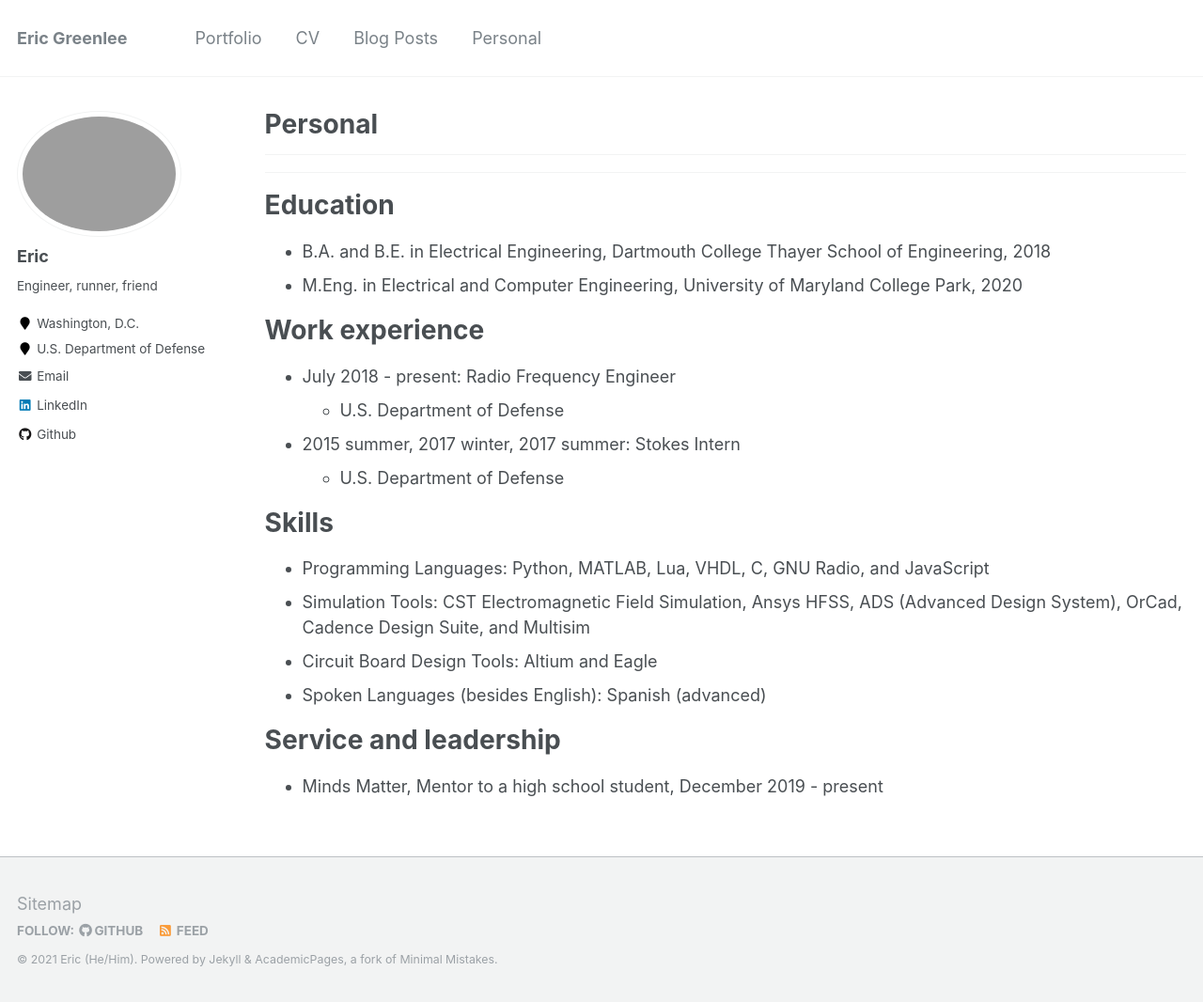
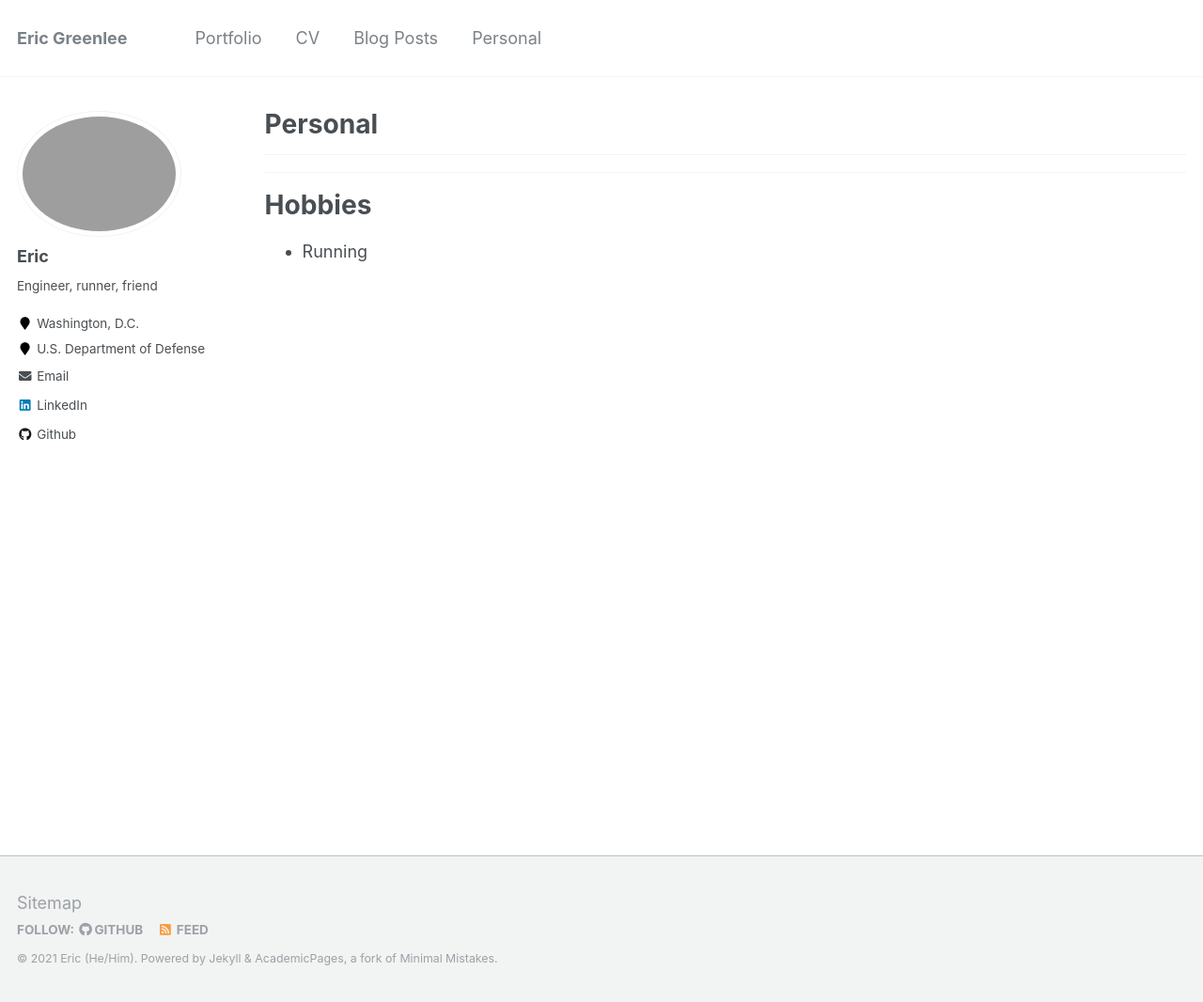
Before and after one commit to EricGreenlee/EricGreenlee.github.io, a Jekyll site: the page built from _pages/personal.md, in a window 1280 px wide and 1066 px high. Shown: the whole window at 94% size. Built offline with Jekyll 4.4.1, drawn with Linux system fonts in a browser that asks for light colours.

Commit message:
update header

```diff
--- a/_pages/personal.md
+++ b/_pages/personal.md
@@ -9,26 +9,6 @@
 --- {% include base_path %}
 ***
 
-Education
+Hobbies
 ======
-* B.A. and B.E. in Electrical Engineering, Dartmouth College Thayer School of Engineering, 2018
-* M.Eng. in Electrical and Computer Engineering, University of Maryland College Park, 2020
-
-Work experience
-======
-* July 2018 - present: Radio Frequency Engineer
-  * U.S. Department of Defense
-* 2015 summer, 2017 winter, 2017 summer: Stokes Intern
-  * U.S. Department of Defense
-
-Skills
-======
-* Programming Languages: Python, MATLAB, Lua, VHDL, C, GNU Radio, and JavaScript
-* Simulation Tools: CST Electromagnetic Field Simulation, Ansys HFSS, ADS (Advanced Design System), OrCad, Cadence Design Suite, and Multisim
-* Circuit Board Design Tools: Altium and Eagle
-* Spoken Languages (besides English): Spanish (advanced)
-
-
-Service and leadership
-======
-* Minds Matter, Mentor to a high school student, December 2019 - present
+* Running
```
Also changed, not shown: TODO.md (+2 -1 lines), _pages/about.md (+1 -1 lines), 2 other files.
